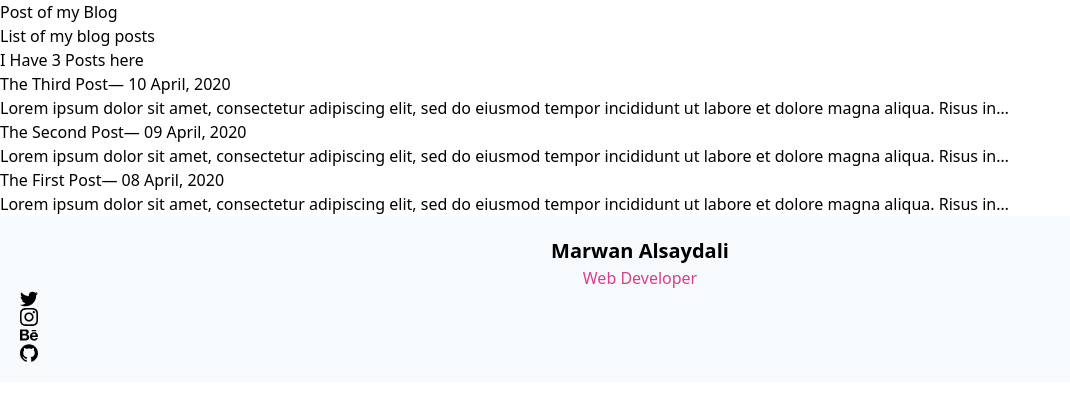
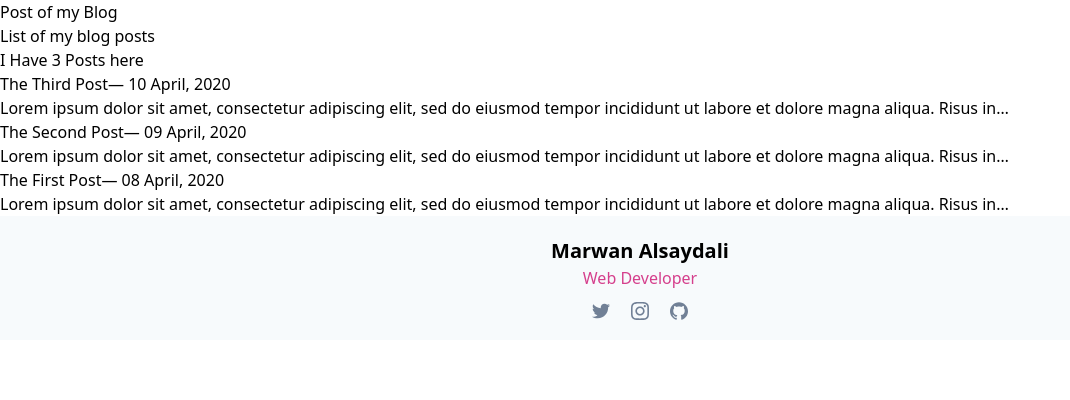
Before and after one commit to alsaydali/marwanalsaydali.com, a Gatsby site: page /blog in a window 1280 px wide. Shown: the whole page, without its empty margins (0-1070 px from the left). Built offline with nearby package versions, Linux system fonts and the light colour scheme; Gatsby itself is replaced by a stand-in of ours.

Commit message:
update social media chennal

```diff
--- a/src/components/reuseable/socialmedia.js
+++ b/src/components/reuseable/socialmedia.js
@@ -2,7 +2,7 @@ import React from "react"
 import { useStaticQuery, graphql } from "gatsby"
 import TwitterIcon from "../socialicons/twittericon"
 import InstagramIcon from "../socialicons/instagramicon"
-import BehanceIcon from "../socialicons/behanceicon"
+//import BehanceIcon from "../socialicons/behanceicon"
 import GithubIcon from "../socialicons/githubicon"
 const SocialMedia = (props) => {
   const data = useStaticQuery(
@@ -22,8 +22,9 @@ const SocialMedia = (props) => {
     `
   )
   return (
-    <div className={props.class}>
+    <div className={props.location}>
       <a
+        className="fill-current text-gray-600"
         href={data.site.siteMetadata.social.twitter}
         target="_blank"
         rel="noopener noreferrer"
@@ -31,20 +32,25 @@ const SocialMedia = (props) => {
         <TwitterIcon width={props.width} />
       </a>
       <a
+        className="fill-current text-gray-600"
         href={data.site.siteMetadata.social.instagram}
         target="_blank"
         rel="noopener noreferrer"
       >
         <InstagramIcon width={props.width} />
       </a>
-      <a
+      {/* <a
+              className="fill-current text-gray-600"
+
         href={data.site.siteMetadata.social.behance}
         target="_blank"
         rel="noopener noreferrer"
       >
         <BehanceIcon width={props.width} />
-      </a>
+      </a>*/}
+
       <a
+        className="fill-current text-gray-600"
         href={data.site.siteMetadata.social.github}
         target="_blank"
         rel="noopener noreferrer"
```
